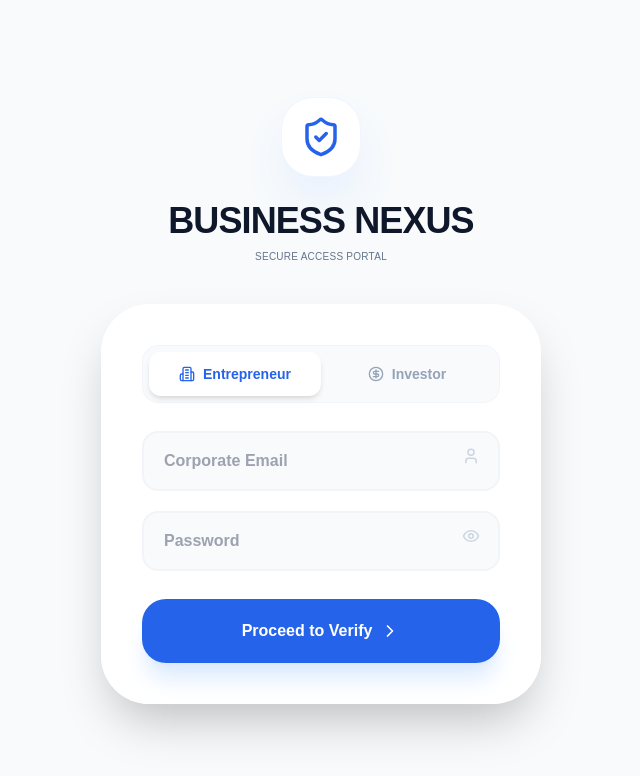
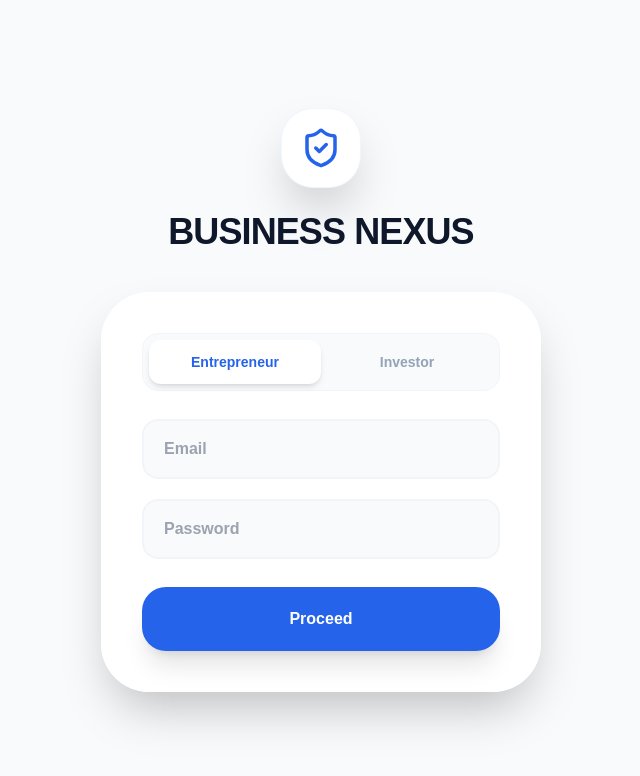
Before and after one commit to Sadia612/Nexus-Elite-Investor-Hub, a React (Vite) app: page /login in a window 1280 px wide. Shown: the top 776 px of the page, without its empty margins (319-959 px from the left). Built offline with nearby package versions, Linux system fonts and the light colour scheme; a web font is replaced by a local one.

Commit message:
Login bypass final

```diff
--- a/src/pages/auth/LoginPage.tsx
+++ b/src/pages/auth/LoginPage.tsx
@@ -4,205 +4,85 @@ import {
   User, CircleDollarSign, Building2, ShieldCheck,
   Smartphone, Eye, EyeOff, ChevronRight, AlertCircle
 } from 'lucide-react';
-import { useAuth } from '../../context/AuthContext';
-import { UserRole } from '../../types';
 
 export const LoginPage: React.FC = () => {
   const [email, setEmail] = useState('');
   const [password, setPassword] = useState('');
   const [showPassword, setShowPassword] = useState(false);
-  const [role, setRole] = useState<UserRole>('entrepreneur');
-  const [error, setError] = useState<string | null>(null);
+  const [role, setRole] = useState<'entrepreneur' | 'investor'>('entrepreneur');
   const [isLoading, setIsLoading] = useState(false);
 
-  // Step & OTP States
   const [step, setStep] = useState(1);
   const [otp, setOtp] = useState(['', '', '', '']);
 
-  // Refs for OTP Auto-focus
-  const inputRefs = [
-    useRef<HTMLInputElement>(null),
-    useRef<HTMLInputElement>(null),
-    useRef<HTMLInputElement>(null),
-    useRef<HTMLInputElement>(null),
-  ];
-
-  const { login } = useAuth();
+  const inputRefs = [useRef<HTMLInputElement>(null), useRef<HTMLInputElement>(null), useRef<HTMLInputElement>(null), useRef<HTMLInputElement>(null)];
   const navigate = useNavigate();
 
-  // Password Strength Logic
-  const getStrength = (pass: string) => {
-    if (pass.length === 0) return { label: '', color: 'bg-slate-200', w: '0%' };
-    if (pass.length < 6) return { label: 'WEAK', color: 'bg-red-400', w: '33%' };
-    if (pass.match(/[A-Z]/) && pass.match(/[0-9]/)) return { label: 'SECURE', color: 'bg-blue-600', w: '100%' };
-    return { label: 'FAIR', color: 'bg-blue-300', w: '66%' };
-  };
-
-  const strength = getStrength(password);
-
-  // OTP Focus Handlers
   const handleOtpChange = (index: number, value: string) => {
     if (value.length > 1) return;
     const newOtp = [...otp];
     newOtp[index] = value;
     setOtp(newOtp);
-
-    if (value !== '' && index < 3) {
-      inputRefs[index + 1].current?.focus();
-    }
-  };
-
-  const handleKeyDown = (index: number, e: React.KeyboardEvent) => {
-    if (e.key === 'Backspace' && otp[index] === '' && index > 0) {
-      inputRefs[index - 1].current?.focus();
-    }
+    if (value !== '' && index < 3) inputRefs[index + 1].current?.focus();
   };
 
   const handleInitialSubmit = (e: React.FormEvent) => {
     e.preventDefault();
-    if (!email || !password) {
-      setError("Please fill all fields");
-      return;
-    }
     setIsLoading(true);
     setTimeout(() => {
       setIsLoading(false);
       setStep(2);
-    }, 800);
+    }, 500);
   };
 
-  // FIXED VERIFICATION LOGIC
-  const handleFinalVerify = async () => {
+  // INSTANT BYPASS LOGIC
+  const handleFinalVerify = () => {
     setIsLoading(true);
-    setError(null);
-
-    // 1. Check if OTP is '0000'
-    const enteredCode = otp.join('');
-    if (enteredCode !== '0000') {
-      setError("Invalid code. Please use '0000' for testing.");
-      setIsLoading(false);
-      return;
-    }
-
-    try {
-      // 2. Call the context login
-      await login(email, password, role);
-      // 3. Navigate based on role
-      const targetPath = role === 'entrepreneur' ? '/dashboard/entrepreneur' : '/dashboard/investor';
-      navigate(targetPath);
-    } catch (err) {
-      setError("Login failed. Check your credentials.");
-      setIsLoading(false);
-    }
+    // No more credential checks - Just go to dashboard
+    const targetPath = role === 'entrepreneur' ? '/dashboard/entrepreneur' : '/dashboard/investor';
+    navigate(targetPath);
   };
 
   return (
-    <div className="min-h-screen bg-[#F8FAFC] flex items-center justify-center p-4 selection:bg-blue-100">
-      <div className="w-full max-w-[440px] animate-in fade-in slide-in-from-bottom-4 duration-700 ease-out">
-
-        {/* Logo Section */}
+    <div className="min-h-screen bg-[#F8FAFC] flex items-center justify-center p-4">
+      <div className="w-full max-w-[440px] animate-in fade-in slide-in-from-bottom-4 duration-700">
         <div className="text-center mb-10">
-          <div className="inline-flex items-center justify-center w-20 h-20 bg-white rounded-[2rem] shadow-2xl shadow-blue-100 mb-6 border border-blue-50">
+          <div className="inline-flex items-center justify-center w-20 h-20 bg-white rounded-[2rem] shadow-2xl mb-6 border border-blue-50">
             <ShieldCheck size={42} className="text-blue-600" />
           </div>
           <h1 className="text-4xl font-[900] text-slate-900 tracking-tight mb-2 uppercase">Business Nexus</h1>
-          <p className="text-slate-500 font-medium tracking-wide uppercase text-[10px]">
-            {step === 1 ? 'Secure Access Portal' : 'Identity Verification'}
-          </p>
         </div>
 
-        {/* Form Card */}
         <div className="bg-white/95 backdrop-blur-xl rounded-[3rem] p-10 shadow-2xl border border-white">
-
-          {error && (
-            <div className="mb-6 bg-red-50 text-red-500 text-[11px] font-bold py-3 px-4 rounded-2xl flex items-center gap-2">
-              <AlertCircle size={16} /> {error}
-            </div>
-          )}
-
           {step === 1 ? (
             <form className="space-y-7" onSubmit={handleInitialSubmit}>
               <div className="flex p-1.5 bg-slate-100/50 rounded-2xl border border-slate-100">
-                <button
-                  type="button"
-                  onClick={() => setRole('entrepreneur')}
-                  className={`flex-1 flex items-center justify-center gap-2 py-3 rounded-xl text-sm font-bold transition-all ${role === 'entrepreneur' ? 'bg-white shadow-md text-blue-600' : 'text-slate-400'}`}
-                >
-                  <Building2 size={16} /> Entrepreneur
-                </button>
-                <button
-                  type="button"
-                  onClick={() => setRole('investor')}
-                  className={`flex-1 flex items-center justify-center gap-2 py-3 rounded-xl text-sm font-bold transition-all ${role === 'investor' ? 'bg-white shadow-md text-blue-600' : 'text-slate-400'}`}
-                >
-                  <CircleDollarSign size={16} /> Investor
-                </button>
+                <button type="button" onClick={() => setRole('entrepreneur')} className={`flex-1 py-3 rounded-xl text-sm font-bold transition-all ${role === 'entrepreneur' ? 'bg-white shadow-md text-blue-600' : 'text-slate-400'}`}>Entrepreneur</button>
+                <button type="button" onClick={() => setRole('investor')} className={`flex-1 py-3 rounded-xl text-sm font-bold transition-all ${role === 'investor' ? 'bg-white shadow-md text-blue-600' : 'text-slate-400'}`}>Investor</button>
               </div>
-
               <div className="space-y-5">
-                <div className="relative group">
-                  <input
-                    type="email"
-                    value={email}
-                    onChange={(e) => setEmail(e.target.value)}
-                    placeholder="Corporate Email"
-                    className="w-full bg-slate-50 border-2 border-slate-100 rounded-2xl py-4 px-5 font-bold outline-none focus:border-blue-500 focus:bg-white transition-all"
-                  />
-                  <User size={18} className="absolute right-5 top-4 text-slate-300" />
-                </div>
-
-                <div className="relative group">
-                  <input
-                    type={showPassword ? "text" : "password"}
-                    value={password}
-                    onChange={(e) => setPassword(e.target.value)}
-                    placeholder="Password"
-                    className="w-full bg-slate-50 border-2 border-slate-100 rounded-2xl py-4 px-5 font-bold outline-none focus:border-blue-500 focus:bg-white transition-all"
-                  />
-                  <button type="button" onClick={() => setShowPassword(!showPassword)} className="absolute right-5 top-4 text-slate-300">
-                    {showPassword ? <EyeOff size={18}/> : <Eye size={18}/>}
-                  </button>
-                </div>
+                <input type="email" value={email} onChange={(e) => setEmail(e.target.value)} placeholder="Email" className="w-full bg-slate-50 border-2 border-slate-100 rounded-2xl py-4 px-5 font-bold outline-none focus:border-blue-500" />
+                <input type="password" value={password} onChange={(e) => setPassword(e.target.value)} placeholder="Password" className="w-full bg-slate-50 border-2 border-slate-100 rounded-2xl py-4 px-5 font-bold outline-none focus:border-blue-500" />
               </div>
-
-              <button type="submit" className="w-full py-5 bg-blue-600 hover:bg-blue-700 text-white rounded-[1.5rem] font-black shadow-xl shadow-blue-100 flex items-center justify-center gap-2 transition-all">
-                {isLoading ? 'Processing...' : 'Proceed to Verify'}
-                <ChevronRight size={20} />
+              <button type="submit" className="w-full py-5 bg-blue-600 text-white rounded-[1.5rem] font-black shadow-xl hover:bg-blue-700 transition-all">
+                {isLoading ? 'Processing...' : 'Proceed'}
               </button>
             </form>
           ) : (
-            <div className="space-y-10 animate-in slide-in-from-right duration-500">
+            <div className="space-y-10">
               <div className="text-center">
-                <div className="w-20 h-20 bg-blue-50 rounded-[2rem] flex items-center justify-center mx-auto mb-6 text-blue-600">
-                  <Smartphone size={36} />
-                </div>
-                <h3 className="text-2xl font-black text-slate-900">Enter Code</h3>
-                <p className="text-slate-500 text-sm mt-2">Use '0000' to access the hub.</p>
+                <div className="w-20 h-20 bg-blue-50 rounded-[2rem] flex items-center justify-center mx-auto mb-6 text-blue-600"><Smartphone size={36} /></div>
+                <h3 className="text-2xl font-black text-slate-900">Instant Access</h3>
+                <p className="text-slate-500 text-sm mt-2">Click verify to enter the dashboard.</p>
               </div>
-
               <div className="flex gap-4 justify-center">
                 {otp.map((digit, i) => (
-                  <input
-                    key={i}
-                    ref={inputRefs[i]}
-                    type="text"
-                    maxLength={1}
-                    value={digit}
-                    onChange={(e) => handleOtpChange(i, e.target.value)}
-                    onKeyDown={(e) => handleKeyDown(i, e)}
-                    className="w-14 h-18 text-center text-3xl font-black bg-slate-50 border-2 border-slate-100 rounded-2xl focus:border-blue-500 focus:bg-white outline-none transition-all shadow-sm"
-                  />
+                  <input key={i} ref={inputRefs[i]} type="text" maxLength={1} value={digit} onChange={(e) => handleOtpChange(i, e.target.value)} className="w-14 h-18 text-center text-3xl font-black bg-slate-50 border-2 border-slate-100 rounded-2xl focus:border-blue-500 outline-none" />
                 ))}
               </div>
-
-              <div className="space-y-4">
-                <button onClick={handleFinalVerify} className="w-full py-5 bg-blue-600 hover:bg-blue-700 text-white rounded-[1.5rem] font-black shadow-xl shadow-blue-200 transition-all">
-                  Verify & Access
-                </button>
-                <button onClick={() => setStep(1)} className="w-full text-[11px] font-black text-slate-400 uppercase tracking-widest hover:text-blue-600 transition-colors">
-                  Go Back
-                </button>
-              </div>
+              <button onClick={handleFinalVerify} className="w-full py-5 bg-blue-600 text-white rounded-[1.5rem] font-black shadow-xl hover:bg-blue-700 transition-all">
+                {isLoading ? 'Entering...' : 'Verify & Access'}
+              </button>
             </div>
           )}
         </div>
```
